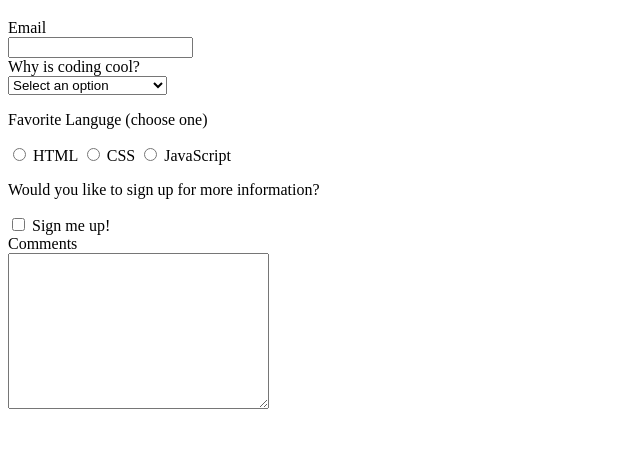
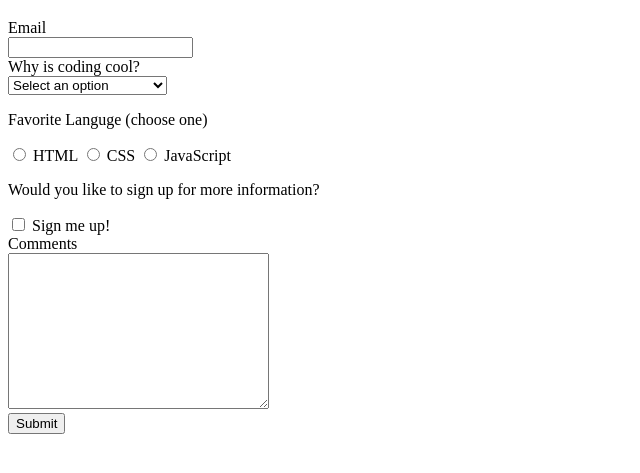
Before and after one commit to JoshuaAaronBaker/review, a website: page html-forms/index.html in a window 1280 px wide. Shown: the part 61-534 px from the top of the page, without its empty margins (0-640 px from the left). Drawn offline with Linux system fonts and the light colour scheme.

Commit message:
added input type submit

```diff
--- a/html-forms/index.html
+++ b/html-forms/index.html
@@ -8,7 +8,7 @@
 </head>
 <body>
   <h1>Coding Form!</h1>
-  <form action="submit">
+  <form>
     <div>
       <label for="email">Email</label>
     </div>
@@ -44,6 +44,10 @@
       <label for="comments">Comments</label>
     </div>
     <textarea name="comments" id="comments" cols="30" rows="10"></textarea>
+
+    <div>
+      <input type="submit" value="Submit">
+    </div>
   </form>
 </body>
 </html>
```
